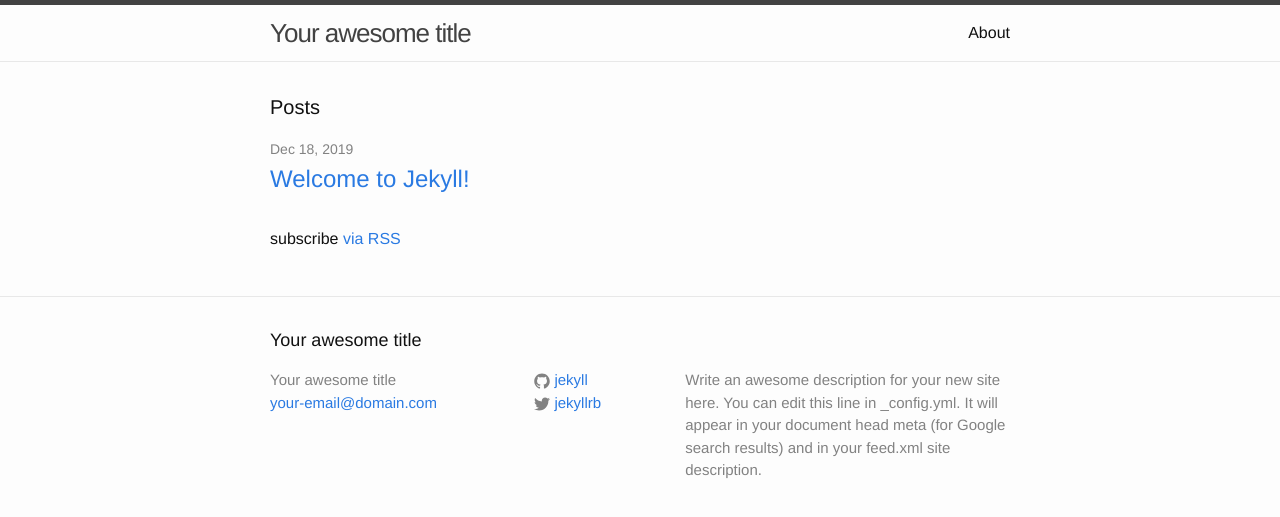
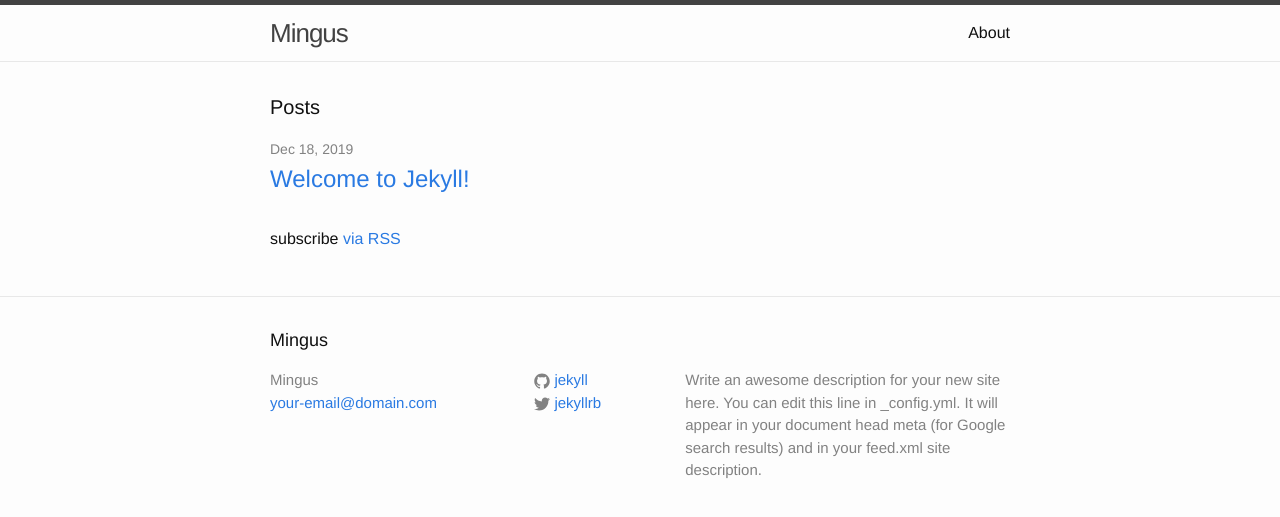
Before and after one commit to BlueFilm4/BlueFilm4.github.io, a Jekyll site: the page built from index.html, in a window 1280 px wide. Shown: the top 517 px of the page. Built offline with Jekyll 4.4.1, drawn with Linux system fonts in a browser that asks for light colours.

Commit message:
Update _config.yml

```diff
--- a/_config.yml
+++ b/_config.yml
@@ -1,4 +1,4 @@
-# Welcome to Jekyll!
+# Work in Progress
 #
 # This config file is meant for settings that affect your whole blog, values
 # which you are expected to set up once and rarely need to edit after that.
@@ -6,7 +6,7 @@
 # 'jekyll serve'. If you change this file, please restart the server process.
 
 # Site settings
-title: Your awesome title
+title: Mingus
 email: your-email@domain.com
 description: > # this means to ignore newlines until "baseurl:"
   Write an awesome description for your new site here. You can edit this
```
